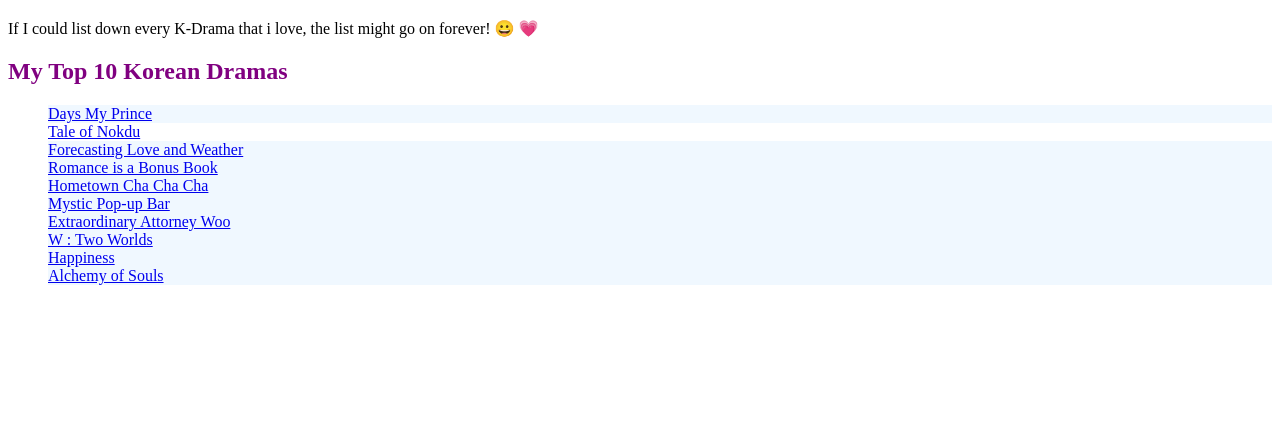
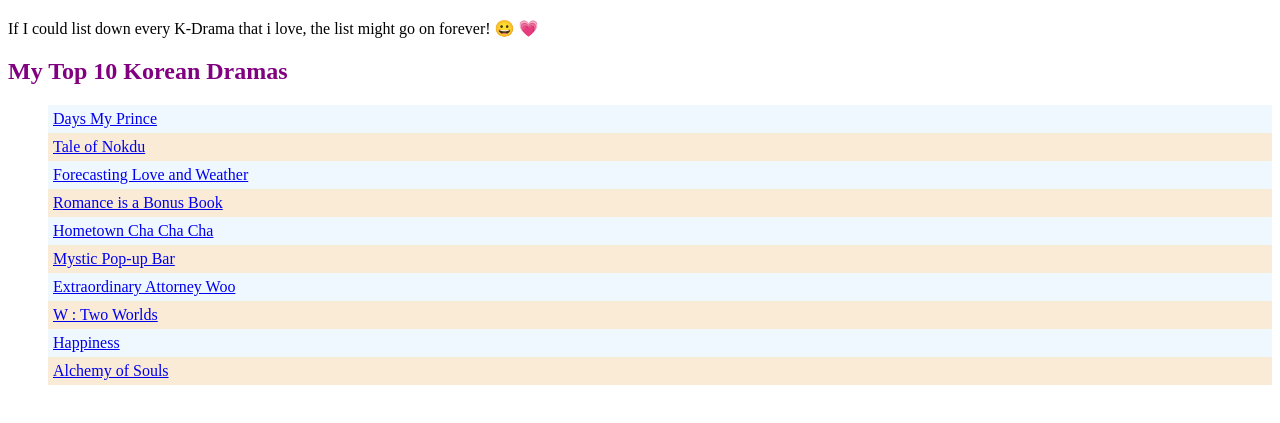
Before and after one commit to Ca-Bie/listofkdramas.github.io, a plain HTML site: page index.html in a window 1280 px wide. Shown: the part 61-484 px from the top of the page. Drawn offline with Linux system fonts and the light colour scheme.

Commit message:
added background color in style sheet

```diff
--- a/index.html
+++ b/index.html
@@ -11,19 +11,19 @@
     <h1>This is a list of my favorite Korean Dramas</h1>
     <p>If I could list down every K-Drama that i love, the list might go on forever! &#128512; &#128151;</p>
     <h2 class="top10">My Top 10 Korean Dramas</h2>
-    <article>
-        <ul>
-            <div class="drama1"><li><a href="https://en.wikipedia.org/wiki/100_Days_My_Prince">Days My Prince</a></li></div>
-            <div class="drama2"><li><a href="https://en.wikipedia.org/wiki/The_Tale_of_Nokdu">Tale of Nokdu</a></li>
-            <div class="drama3"><li><a href="https://en.wikipedia.org/wiki/Forecasting_Love_and_Weather">Forecasting Love and Weather</a></li>
-            <div class="drama4"><li><a href="https://en.wikipedia.org/wiki/Romance_Is_a_Bonus_Book">Romance is a Bonus Book</a></li>
-            <div class="drama5"><li><a href="https://en.wikipedia.org/wiki/Hometown_Cha-Cha-Cha">Hometown Cha Cha Cha</a></li>
-            <div class="drama6"><li><a href="https://en.wikipedia.org/wiki/Mystic_Pop-up_Bar">Mystic Pop-up Bar</a></li>
-            <div class="drama7"><li><a href="https://en.wikipedia.org/wiki/Extraordinary_Attorney_Woo">Extraordinary Attorney Woo</a></li>
-            <div class="drama8"><li><a href="https://en.wikipedia.org/wiki/W_(TV_series)">W : Two Worlds</a></li>
-            <div class="drama9"><li><a href="https://en.wikipedia.org/wiki/Happiness_(South_Korean_TV_series)">Happiness</a></li>
-            <div class="drama10"><li><a href="https://en.wikipedia.org/wiki/Alchemy_of_Souls">Alchemy of Souls</li>
-        </ul>
-    </article>
+        <article>
+            <ul>
+                <span><li class="drama1"><a href="https://en.wikipedia.org/wiki/100_Days_My_Prince">Days My Prince</a></li><span>
+                <li class="drama2"><a href="https://en.wikipedia.org/wiki/The_Tale_of_Nokdu">Tale of Nokdu</a></li>
+                <li class="drama3"><a href="https://en.wikipedia.org/wiki/Forecasting_Love_and_Weather">Forecasting Love and Weather</a></li>
+                <li class="drama4"><a href="https://en.wikipedia.org/wiki/Romance_Is_a_Bonus_Book">Romance is a Bonus Book</a></li>
+                <li class="drama5"><a href="https://en.wikipedia.org/wiki/Hometown_Cha-Cha-Cha">Hometown Cha Cha Cha</a></li>
+                <li class="drama6"><a href="https://en.wikipedia.org/wiki/Mystic_Pop-up_Bar">Mystic Pop-up Bar</a></li>
+                <li class="drama7"><a href="https://en.wikipedia.org/wiki/Extraordinary_Attorney_Woo">Extraordinary Attorney Woo</a></li>
+                <li class="drama8"><a href="https://en.wikipedia.org/wiki/W_(TV_series)">W : Two Worlds</a></li>
+                <li class="drama9"><a href="https://en.wikipedia.org/wiki/Happiness_(South_Korean_TV_series)">Happiness</a></li>
+                <li class="drama10"><a href="https://en.wikipedia.org/wiki/Alchemy_of_Souls">Alchemy of Souls</li>
+            </ul>
+        </article>
 </body>
 </html>
--- a/styles.css
+++ b/styles.css
@@ -1,56 +1,69 @@
-ul {
-    list-style-type: none;
-    list-style-position: inherit;
-}
 
 .top10 {
     color: purple;
-}
+    }
+
+ul {
+    display: block;
+    list-style-type: none;
+    }
 
 .drama1 {
     background-color:aliceblue;
-    padding: auto;
+    padding: 5px;
     margin: auto;
     }
 
 .drama2 {
-    padding: auto;
+    background-color: antiquewhite;
+    padding: 5px;
     margin: auto;
     }
+
 .drama3 {
-    padding: auto;
+    padding: 5px;
     margin: auto;
     background-color:aliceblue;
     }
+
 .drama4 {
-    padding: auto;
+    background-color: antiquewhite;
+    padding: 5px;
+    margin: auto;
+    }
+
+.drama5 {
+    padding: 5px;
     margin: auto;
     background-color:aliceblue;
     }
-.drama5 {
-    padding: auto;
+
+.drama6 {
+    background-color: antiquewhite;
+    padding: 5px;
+    margin: auto;
+    }
+
+.drama7 {
+    padding: 5px;
     margin: auto;
     background-color:aliceblue;
     }
-.drama6 {
-    padding: auto;
+
+.drama8 {
+    background-color: antiquewhite;
+    padding: 5px;
     margin: auto;
     }
-.drama7 {
-    padding: auto;
+
+.drama9 {
+    padding: 5px;
     margin: auto;
     background-color:aliceblue;
     }
-.drama8 {
-    padding: auto;
+
+.drama10 {
+    background-color: antiquewhite;
+    padding: 5px;
     margin: auto;
     }
-.drama9 {
-    padding: auto;
-    margin: auto;
-    background-color:aliceblue;
-    }
-.drama10 {
-    padding: auto;
-    margin: auto;
-    }
```
